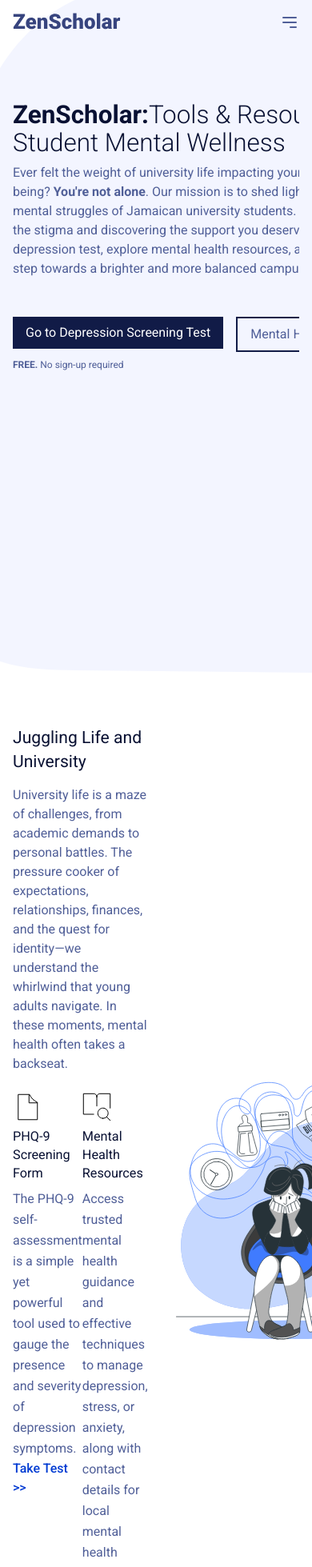
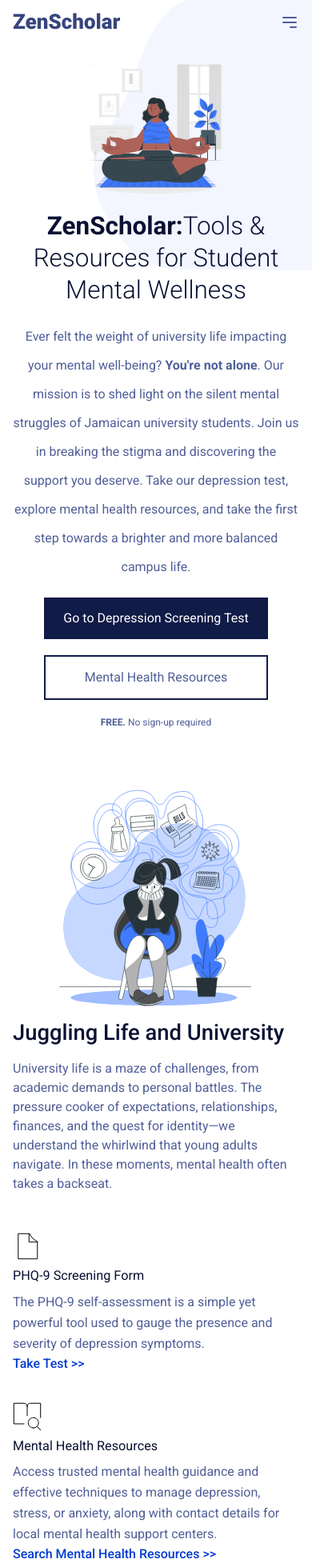
Before and after one commit to Rajae-Robinson/ZenScholar, a React (Vite) app: page / in a window 390 px wide. Shown: the top 1959 px of the page at 80% size. Built offline with nearby package versions, Linux system fonts and the light colour scheme.

Commit message:
fix: footer

```diff
--- a/src/App.tsx
+++ b/src/App.tsx
@@ -1,12 +1,16 @@
-import { Route, Routes } from "react-router-dom";
+import { Route, Routes, useLocation } from "react-router-dom";
 import Home from "./pages/Home";
 import Navbar from "./components/Navbar";
 import NotFound from "./pages/NotFound";
 import Screening from "./pages/Screening";
 import Resources from "./pages/Resources";
+import Footer from "./components/Home/Footer";
 
 function App() {
+  const location = useLocation();
+
   return (
+    <>
       <div className="px-4 sm:px-[10%] pb-8 relative overflow-x-hidden text-body selection:bg-blue-400 selection:text-primary">
         <Navbar />
         <Routes>
@@ -16,6 +20,8 @@
           <Route path="*" element={<NotFound />} />
         </Routes>
       </div>
+      {location.pathname === "/" ? <Footer /> : null}
+    </>
   );
 }
 
--- /dev/null
+++ b/src/components/Home/Footer.tsx
@@ -0,0 +1,83 @@
+import { Link } from "react-router-dom";
+
+export default function Footer() {
+  const scrollToTop = () => {
+    window.scrollTo({
+      top: 0,
+      behavior: "smooth", // Smooth scrolling behavior
+    });
+  };
+
+  return (
+    <footer>
+      <div className=" w-full bg-primary text-white  ">
+        <div className="max-w-7xl mx-auto pt-8">
+          <div className="grid grid-cols-1 md:grid-cols-2 lg:grid-cols-4 gap-2">
+            <div className="mb-5 pl-8">
+              <br></br>
+              <br></br>
+              <h4 className="font-semibold text-base text-blue-300">
+                {" "}
+                ZenScholar
+              </h4>
+              <p className="italic"> Resources for Student</p>
+              <p className="italic"> Mental Wellness</p>
+            </div>
+
+            <div className="mb-5">
+              <h4 className="font-semibold text-sm">Pages</h4>
+              <br></br>
+              <ul>
+                <Link to="#header" className="hover:text-blue-300">
+                  <li className="pb-3" onClick={scrollToTop}>
+                    {" "}
+                    Home
+                  </li>
+                </Link>
+                <Link to="/resources" className="hover:text-blue-300">
+                  <li className="pb-3">
+                    <i className="fa fa-chevron-right"></i> Resources
+                  </li>
+                </Link>
+                <Link to="/about" className="hover:text-blue-300">
+                  <li className="pb-3">
+                    <i className="fa fa-chevron-right"></i> About
+                  </li>
+                </Link>
+              </ul>
+            </div>
+
+            <div className="mb-5">
+              <h4 className="font-semibold text-sm">Useful Links</h4>
+              <br></br>
+              <ul>
+                <Link to="/resources" className="hover:text-blue-300">
+                  <li className="pb-3">
+                    <i className="fa fa-chevron-right"></i> Mental Health
+                    Resources{" "}
+                  </li>
+                </Link>
+                <Link to="/screening" className="hover:text-blue-300">
+                  <li className="pb-3">
+                    <i className="fa fa-chevron-right"></i> PHQ-9 Screening Test
+                  </li>
+                </Link>
+              </ul>
+            </div>
+
+            <div className="mb-5">
+              <h4 className="font-semibold text-sm"> MOH Emergency Contacts</h4>
+              <br></br>
+              <ul>
+                <li className="pb-3">East Region: 876-927-2272</li>
+                <li className="pb-3">Southern Region: 876-962-3370</li>
+                <li className="pb-3">Western Region: 876-952-5100-9</li>
+                <li className="pb-3">South East Region: 876-930-1152 </li>
+              </ul>
+            </div>
+          </div>
+        </div>
+      </div>
+    </footer>
+  );
+}
--- a/src/pages/Home.tsx
+++ b/src/pages/Home.tsx
@@ -1,96 +1,21 @@
-import hero from "../assets/img/hero.svg";
 import bg from "../assets/img/hero-bg.svg";
-import { Link } from "react-router-dom";
-import SectionItem from "../components/Home/SectionItem";
-
-import stressGirl from "../assets/img/stress-girl.svg";
 import happyBoy from "../assets/img/happy-boy.svg";
 import onlineTest from "../assets/img/online-test.svg";
 import psychologist from "../assets/img/psychologist.svg";
-import test from "../assets/icons/test.svg";
-import searchResources from "../assets/icons/search-resources.svg";
+import Hero from "../components/Home/Hero";
 import HomeSection from "../components/Home/HomeSection";
-
+import MainSection from "../components/Home/MainSection";
 export default function Home() {
   return (
     <>
       <img
         src={bg}
-        className="absolute inset-0 h-screen w-full -z-20 object-cover object-center"
+        className="absolute inset-0 w-[80%] -z-20 object-cover left-[30%]"
         aria-hidden="true"
       />
-      <header className="flex h-screen overflow-clip" id="header">
-        <div className="h-fit flex">
-          <div>
-            <h1 className="mt-16 text-heading text-3xl font-thin">
-              <span className="font-bold">ZenScholar:</span>
-              Tools & Resources for Student Mental Wellness
-            </h1>
-            <p className="text-body mt-2">
-              Ever felt the weight of university life impacting your mental
-              well-being? <b>You&apos;re not alone</b>. Our mission is to shed
-              light on the silent mental struggles of Jamaican university
-              students. Join us in breaking the stigma and discovering the
-              support you deserve. Take our depression test, explore mental
-              health resources, and take the first step towards a brighter and
-              more balanced campus life.
-            </p>
-            <div className="mt-12 flex space-x-4">
-              <Link to="/screening">
-                <button className="text-white bg-primary py-2 px-4 hover:bg-accent whitespace-nowrap">
-                  Go to Depression Screening Test
-                </button>
-              </Link>
-              <Link to="/resources">
-                <button className="border-primary border-2 py-2 px-4 hover:shadow-md whitespace-nowrap">
-                  Mental Health Resources
-                </button>
-              </Link>
-            </div>
-            <p className="text-xs mt-2">
-              <span className="font-bold">FREE. </span>
-              No sign-up required
-            </p>
-          </div>
-          <img
-            src={hero}
-            className="w-0 sm:w-[200px] md:w-[300px] lg:w-[400px] self-center"
-            alt="girl meditating"
-          />
-        </div>
-      </header>
-      <main className="space-y-16">
-        <section className="flex">
-          <div>
-            <h2 className="text-heading text-lg">
-              Juggling Life and University
-            </h2>
-            <p className="mt-4 text-body">
-              University life is a maze of challenges, from academic demands to
-              personal battles. The pressure cooker of expectations,
-              relationships, finances, and the quest for identity—we understand
-              the whirlwind that young adults navigate. In these moments, mental
-              health often takes a backseat.
-            </p>
-            <div className="flex mt-6">
-              <SectionItem
-                icon={test}
-                title="PHQ-9 Screening Form"
-                description="The PHQ-9 self-assessment is a simple yet powerful tool used to gauge the presence and severity of depression symptoms."
-                linkText="Take Test >>"
-                linkHref="/screening"
-              />
-              <SectionItem
-                icon={searchResources}
-                title="Mental Health Resources"
-                description="Access trusted mental health guidance and effective techniques to manage depression, stress, or anxiety, along with contact details for local mental health support centers."
-                linkText="Search Mental Health Resources >>"
-                linkHref="/resources"
-              />
-            </div>
-          </div>
-          <img src={stressGirl} className="w-[500px]" alt="stressed girl" />
-        </section>
+      <Hero />
+      <main className="mt-16 lg:mt-0 space-y-16">
+        <MainSection />
         <HomeSection
           img={happyBoy}
           heading={"Embracing Emotional Well-being"}
@@ -121,79 +46,6 @@
           btnText="Mental Health Resources"
           btnHref="/resources"
         />
-
-        <footer>
-          <div className=" w-full bg-blue-950 text-white  ">
-            <div className="max-w-7xl mx-auto pt-8">
-              <div className="grid grid-cols-1 md:grid-cols-2 lg:grid-cols-4 gap-2">
-                <div className="mb-5 pl-8">
-                  <br></br>
-                  <br></br>
-                  <h4 className="font-semibold text-base text-blue-300">
-                    {" "}
-                    ZenScholar
-                  </h4>
-
-                  <p className="italic"> Resources for Student</p>
-                  <p className="italic"> Mental Wellness</p>
-                </div>
-
-                <div className="mb-5">
-                  <h4 className="font-semibold text-sm">Pages</h4>
-                  <br></br>
-                  <ul>
-                    <Link to="/#header" className="hover:text-blue-300">
-                      <li className="pb-3"> Home</li>
-                    </Link>
-                    <Link to="/resources" className="hover:text-blue-300">
-                      <li className="pb-3">
-                        <i className="fa fa-chevron-right"></i> Resources
-                      </li>
-                    </Link>
-                    <Link to="/about" className="hover:text-blue-300">
-                      <li className="pb-3">
-                        <i className="fa fa-chevron-right"></i> About
-                      </li>
-                    </Link>
-                  </ul>
-                </div>
-
-                <div className="mb-5">
-                  <h4 className="font-semibold text-sm">Useful Links</h4>
-                  <br></br>
-                  <ul>
-                    <Link to="/resources" className="hover:text-blue-300">
-                      <li className="pb-3">
-                        <i className="fa fa-chevron-right"></i> Mental Health
-                        Resources{" "}
-                      </li>
-                    </Link>
-                    <Link to="/screening" className="hover:text-blue-300">
-                      <li className="pb-3">
-                        <i className="fa fa-chevron-right"></i> PHQ-9 Screening
-                        Test
-                      </li>
-                    </Link>
-                  </ul>
-                </div>
-
-                <div className="mb-5">
-                  <h4 className="font-semibold text-sm">
-                    {" "}
-                    MOH Emergency Contacts
-                  </h4>
-                  <br></br>
-                  <ul>
-                    <li className="pb-3">East Region: 876-927-2272</li>
-                    <li className="pb-3">Southern Region: 876-962-3370</li>
-                    <li className="pb-3">Western Region: 876-952-5100-9</li>
-                    <li className="pb-3">South East Region: 876-930-1152 </li>
-                  </ul>
-                </div>
-              </div>
-            </div>
-          </div>
-        </footer>
       </main>
     </>
   );
--- a/src/pages/NotFound.tsx
+++ b/src/pages/NotFound.tsx
@@ -1,3 +1,3 @@
 export default function NotFound() {
-  return <div>404: Page Not Found</div>;
+  return <div className="h-screen">404: Page Not Found</div>;
 }
```
Lines whose indentation alone changed are shown as unchanged.
